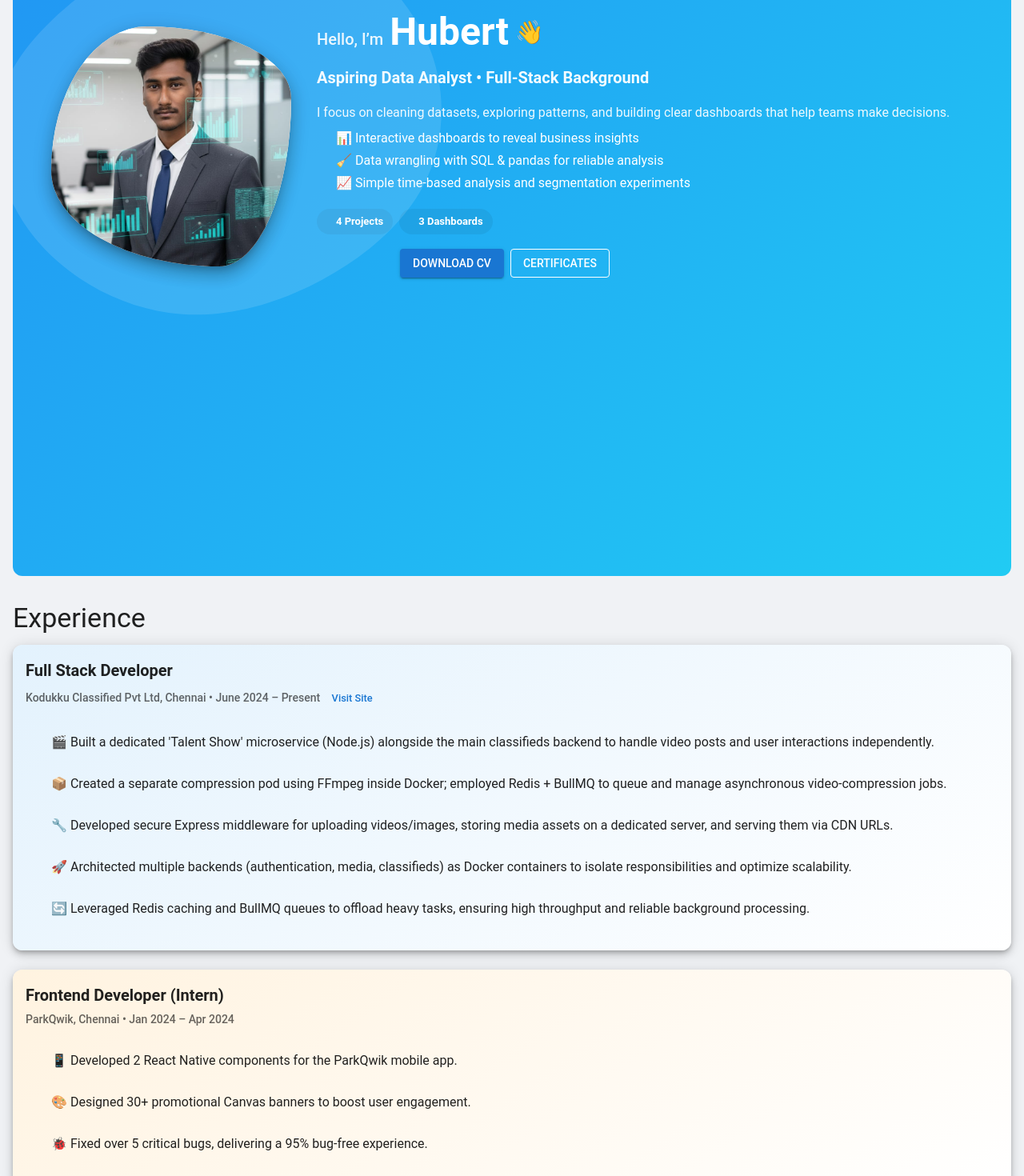
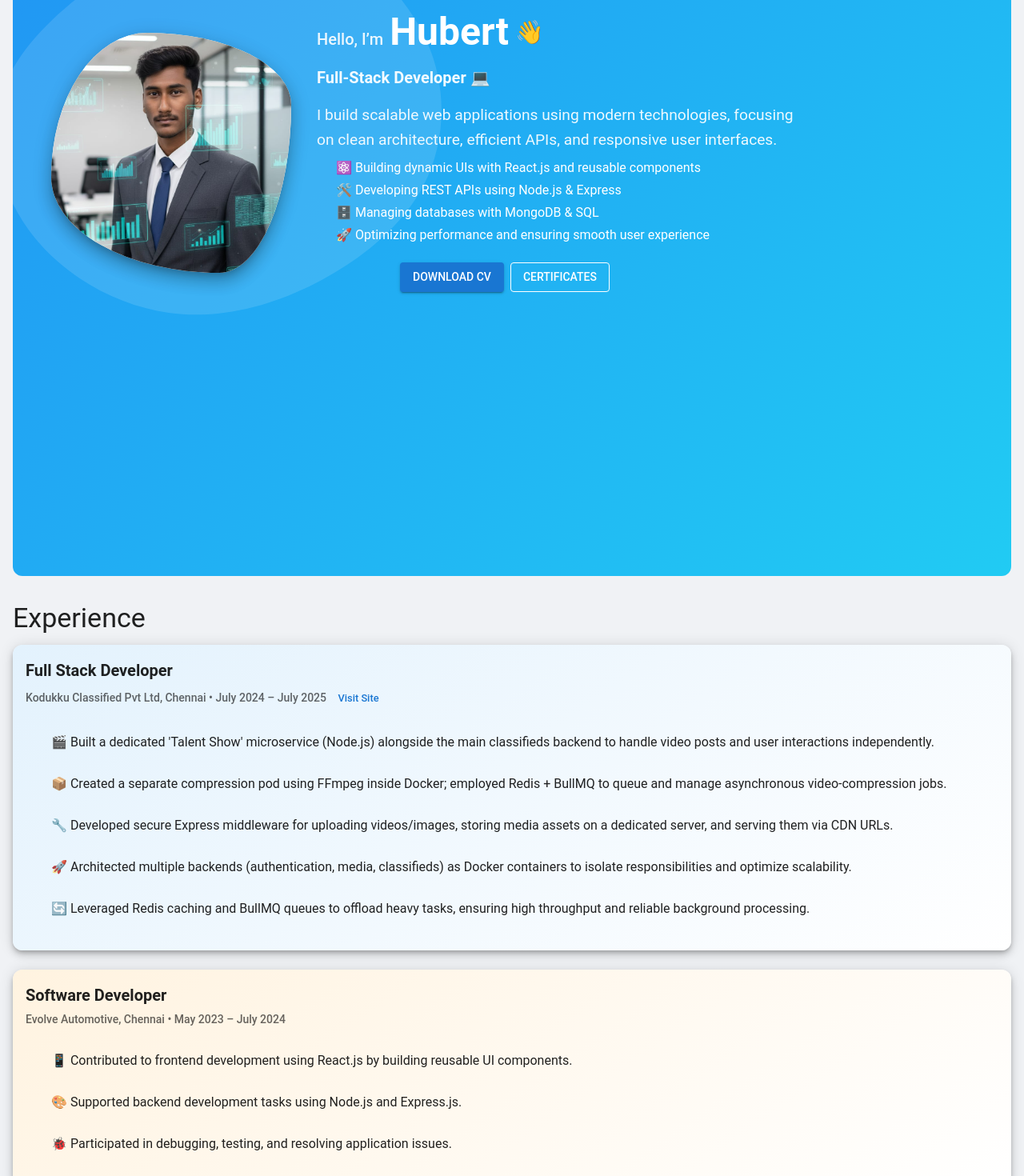
Before and after one commit to Hubert-Michael-Seelan/Portfolio-react-vite, a React (Vite) app: page / in a window 1280 px wide. Shown: the part 160-1630 px from the top of the page at 80% size. Built offline with nearby package versions, Linux system fonts and the light colour scheme; some icons are missing.

Commit message:
Updated Changes

```diff
--- a/src/components/Academic/Academic.jsx
+++ b/src/components/Academic/Academic.jsx
@@ -25,7 +25,7 @@ const certs = [
   {
     title: "Data Analytics",
     issuer: "ACTE Technologies",
-    period: "Sep 2025 – Oct 2025",
+    period: "Sep 2025 – Nov 2025",
   },
   {
     title: "Full Stack Web Development (MERN Stack)",
--- a/src/components/Experience/Experience.jsx
+++ b/src/components/Experience/Experience.jsx
@@ -19,7 +19,7 @@ const experienceData = [
   {
     role: "Full Stack Developer",
     company: "Kodukku Classified Pvt Ltd, Chennai",
-    period: "June 2024 – Present",
+    period: "July 2024 – July 2025",
     website: "https://kodukku.com/",
     bullets: [
       "🎬 Built a dedicated 'Talent Show' microservice (Node.js) alongside the main classifieds backend to handle video posts and user interactions independently.",
@@ -30,13 +30,13 @@ const experienceData = [
     ],
   },
   {
-    role: "Frontend Developer (Intern)",
-    company: "ParkQwik, Chennai",
-    period: "Jan 2024 – Apr 2024",
+    role: "Software Developer",
+    company: "Evolve Automotive, Chennai",
+    period: "May 2023 – July 2024",
     bullets: [
-      "📱 Developed 2 React Native components for the ParkQwik mobile app.",
-      "🎨 Designed 30+ promotional Canvas banners to boost user engagement.",
-      "🐞 Fixed over 5 critical bugs, delivering a 95% bug-free experience.",
+      "📱 Contributed to frontend development using React.js by building reusable UI components.",
+      "🎨 Supported backend development tasks using Node.js and Express.js.",
+      "🐞 Participated in debugging, testing, and resolving application issues.",
     ],
   },
   {
--- a/src/components/Header/Header.jsx
+++ b/src/components/Header/Header.jsx
@@ -54,7 +54,7 @@ const Header = ({ darkMode, toggleDarkMode }) => {
               fontWeight: 700,
             }}
           >
-            Hubert.Analyst
+            Hubert.Dev
           </Typography>
         </Box>
 
--- a/src/components/Home/Home.jsx
+++ b/src/components/Home/Home.jsx
@@ -183,11 +183,10 @@ const Home = () => {
                   color: "rgba(255,255,255,0.95)",
                 }}
               >
-                Aspiring Data Analyst • Full-Stack Background
+                Full-Stack Developer 💻
               </Typography>
             </motion.div>
 
-            {/* Short value statement + bullets */}
             <motion.div
               initial="hidden"
               animate="visible"
@@ -196,10 +195,19 @@ const Home = () => {
             >
               <Typography
                 variant="body1"
-                sx={{ color: "rgba(255,255,255,0.92)" }}
+                sx={{
+                  color: "rgba(255,255,255,0.92)",
+                  maxWidth: "600px",
+                  mx: "auto",
+                  textAlign: "left",
+                  fontSize: { xs: "0.95rem", sm: "1rem", md: "1.1rem", lg: "1.2rem" },
+                  wordBreak: "break-word",
+                  lineHeight: 1.6,
+                }}
               >
-                I focus on cleaning datasets, exploring patterns, and building
-                clear dashboards that help teams make decisions.
+                I build scalable web applications using modern technologies,
+                focusing on clean architecture, efficient APIs, and responsive
+                user interfaces.
               </Typography>
 
               <Box
@@ -211,18 +219,18 @@ const Home = () => {
                   "& li": { marginBottom: 0.5 },
                 }}
               >
-                <li>📊 Interactive dashboards to reveal business insights</li>
                 <li>
-                  🧹 Data wrangling with SQL & pandas for reliable analysis
+                  ⚛️ Building dynamic UIs with React.js and reusable components
                 </li>
+                <li>🛠️ Developing REST APIs using Node.js & Express</li>
+                <li>🗄️ Managing databases with MongoDB & SQL</li>
                 <li>
-                  📈 Simple time-based analysis and segmentation experiments
+                  🚀 Optimizing performance and ensuring smooth user experience
                 </li>
               </Box>
             </motion.div>
 
-            {/* KPI chips */}
-            <motion.div
+            {/* <motion.div
               initial="hidden"
               animate="visible"
               custom={1.6}
@@ -258,9 +266,8 @@ const Home = () => {
                   />
                 ))}
               </Box>
-            </motion.div>
+            </motion.div> */}
 
-            {/* Socials + CTAs */}
             <motion.div
               initial="hidden"
               animate="visible"
--- a/src/components/Projects/Projects.jsx
+++ b/src/components/Projects/Projects.jsx
@@ -22,6 +22,30 @@ import PowerBIDemo from "../../assets/images/powerbi_demo.png";
 
 const projectData = [
   {
+    id: "music",
+    title: "Online Music Player",
+    image: MusicDemo,
+    gradient: "linear-gradient(135deg, #00BCD4 0%, #4CAF50 100%)",
+    bullets: [
+      "Built MERN-based music app with Redux & Tailwind CSS.",
+      "Secure auth, MongoDB Atlas & RESTful API integration.",
+      "FFmpeg media optimization for smooth playback.",
+    ],
+    liveLink: "https://applemusicapp.netlify.app/",
+  },
+  {
+    id: "contra",
+    title: "Contra (E-commerce)",
+    image: ContraDemo,
+    gradient: "linear-gradient(135deg, #F57C00 0%, #E91E63 100%)",
+    bullets: [
+      "Full MERN stack e-commerce site with Redux & Node.js.",
+      "Integrated product APIs with dynamic cart & checkout.",
+      "Modern UI with responsive, fluid Tailwind layout.",
+    ],
+    liveLink: "https://contra-ecommerce.netlify.app/",
+  },
+  {
     id: "retail",
     title: "Retail Sales Data Analysis",
     image: RetailDemo,
@@ -45,30 +69,6 @@ const projectData = [
     ],
     liveLink:
       "https://github.com/Hubert-Michael-Seelan/Case_Study_with_Power-BI",
-  },
-  {
-    id: "music",
-    title: "Online Music Player",
-    image: MusicDemo,
-    gradient: "linear-gradient(135deg, #00BCD4 0%, #4CAF50 100%)",
-    bullets: [
-      "Built MERN-based music app with Redux & Tailwind CSS.",
-      "Secure auth, MongoDB Atlas & RESTful API integration.",
-      "FFmpeg media optimization for smooth playback.",
-    ],
-    liveLink: "https://applemusicapp.netlify.app/",
-  },
-  {
-    id: "contra",
-    title: "Contra (E-commerce)",
-    image: ContraDemo,
-    gradient: "linear-gradient(135deg, #F57C00 0%, #E91E63 100%)",
-    bullets: [
-      "Full MERN stack e-commerce site with Redux & Node.js.",
-      "Integrated product APIs with dynamic cart & checkout.",
-      "Modern UI with responsive, fluid Tailwind layout.",
-    ],
-    liveLink: "https://contra-ecommerce.netlify.app/",
   },
 ];
 
```
